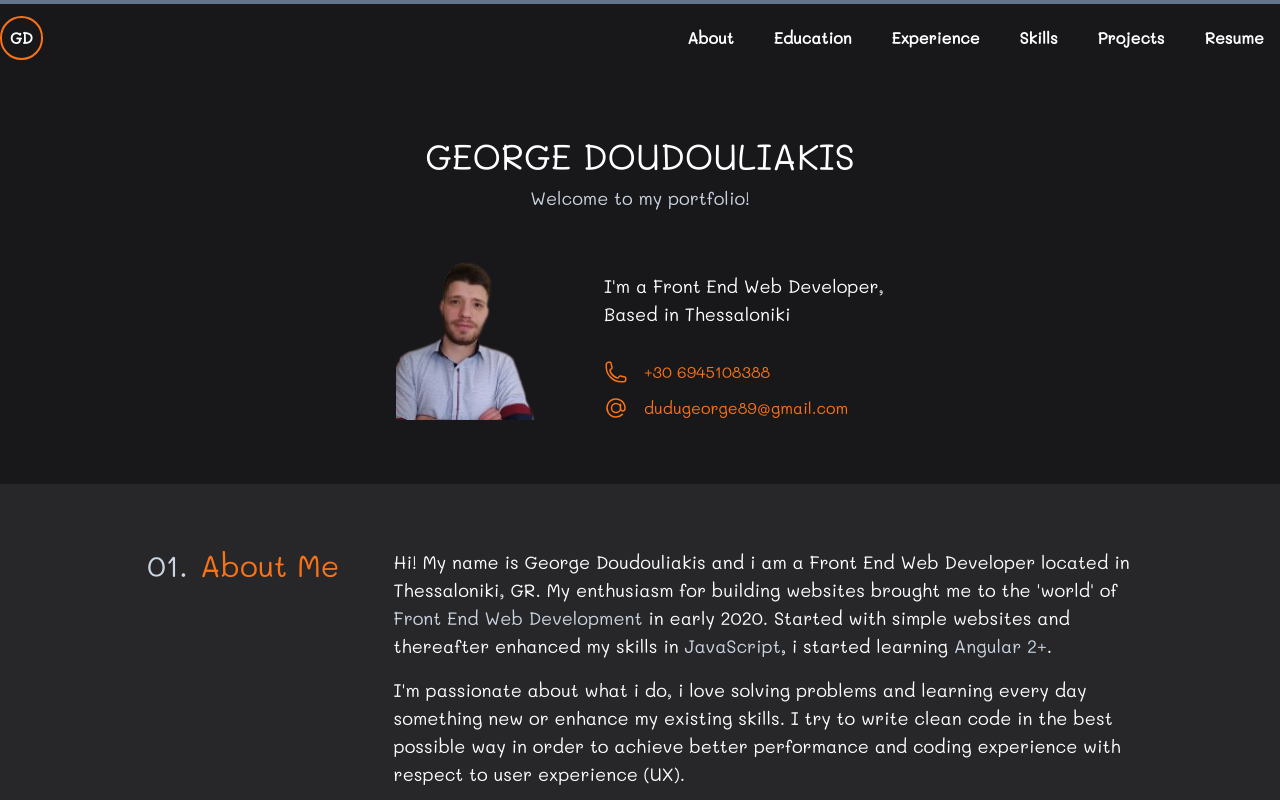
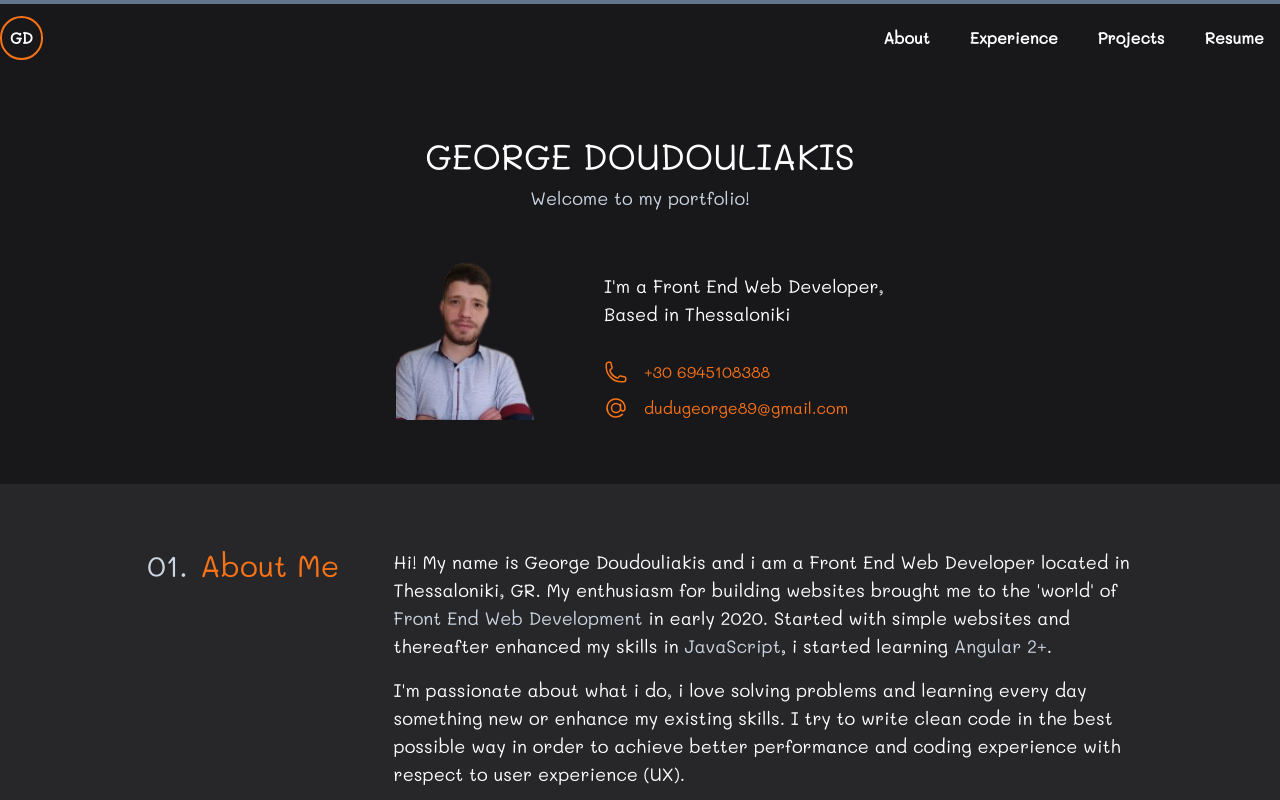
Before and after one commit to GeorgiosDoudouliakis/portfolio-v2, a React (Create React App) app: page / in a window 1280 px wide. Shown: the top 800 px of the page. Built offline with nearby package versions, Linux system fonts and the light colour scheme.

Commit message:
refactor: Remove education and skills links

```diff
--- a/src/components/header/Header.js
+++ b/src/components/header/Header.js
@@ -18,13 +18,7 @@ export default function Header() {
                             <a href="#about" className="inline-block text-white w-full py-4 px-4 font-bold cursor-pointer hover:text-orange-500 md:text-sm md:py-2 md:w-auto lg:text-base">About</a>
                         </li>
                         <li className="text-center md:mr-2" onClick={() => setMenuState(false)}>
-                            <a href="#education" className="inline-block text-white w-full py-4 px-4 font-bold cursor-pointer hover:text-orange-500 md:text-sm md:py-2 md:w-auto lg:text-base">Education</a>
-                        </li>
-                        <li className="text-center md:mr-2" onClick={() => setMenuState(false)}>
                             <a href="#experience" className="inline-block text-white w-full py-4 px-4 font-bold cursor-pointer hover:text-orange-500 md:text-sm md:py-2 md:w-auto lg:text-base">Experience</a>
-                        </li>
-                        <li className="text-center md:mr-2" onClick={() => setMenuState(false)}>
-                            <a href="#skills" className="inline-block text-white w-full py-4 px-4 font-bold cursor-pointer hover:text-orange-500 md:text-sm md:py-2 md:w-auto lg:text-base">Skills</a>
                         </li>
                         <li className="text-center md:mr-2" onClick={() => setMenuState(false)}>
                             <a href="#projects" className="inline-block text-white w-full py-4 px-4 font-bold cursor-pointer hover:text-orange-500 md:text-sm md:py-2 md:w-auto lg:text-base">Projects</a>
```
